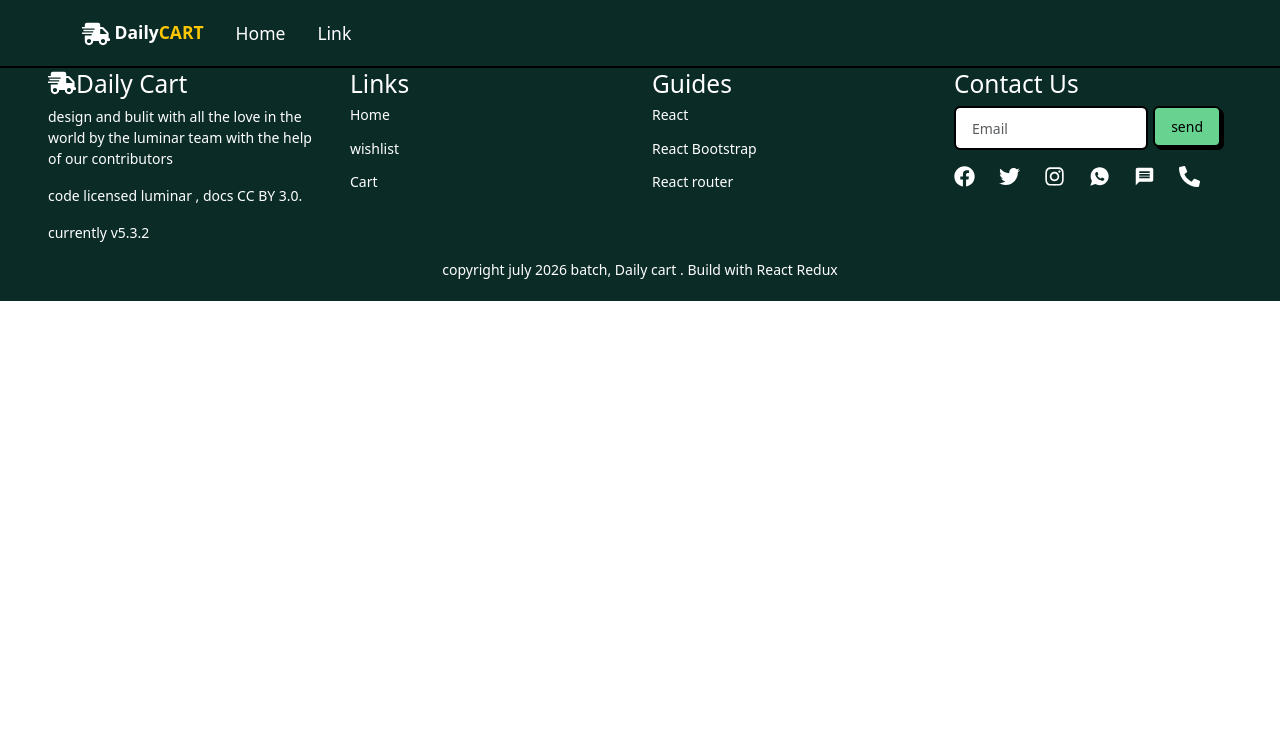
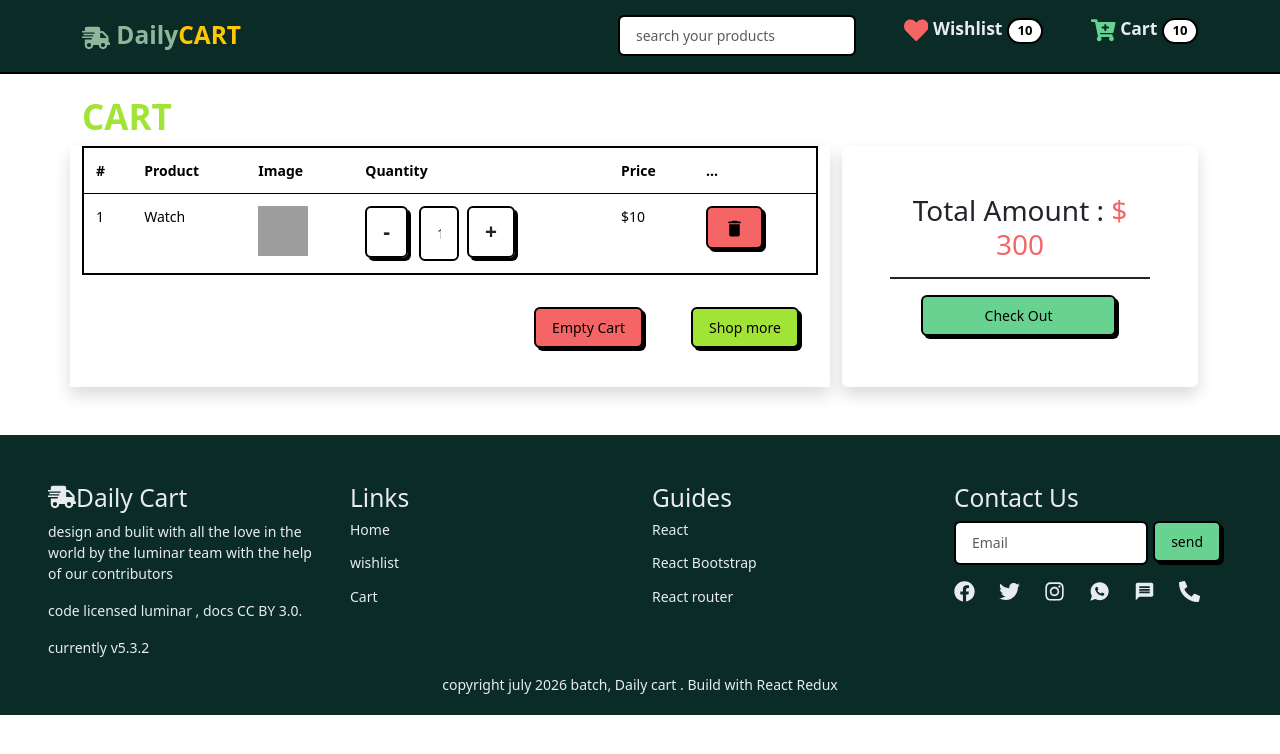
Before and after one commit to aameenm200-tech/redux-ecommerce, a React (Vite) app: page /cart in a window 1280 px wide. Shown: the top 754 px of the page. Built offline with nearby package versions, Linux system fonts and the light colour scheme; grey boxes are pictures that could not be loaded.

Commit message:
designing completed

```diff
--- a/src/Components/Footer.jsx
+++ b/src/Components/Footer.jsx
@@ -10,7 +10,7 @@ import { FaPhoneAlt } from "react-icons/fa";
 
 function Footer() {
   return (
-    <div className="p-5" style={{ height: "280px", backgroundColor:"#0B2B26"}}>
+    <div className="p-5 text-light" style={{ height: "280px", backgroundColor:"#0B2B26"}}>
       <div className='row'>
         <div className="col-lg-3 ">
           <div className="d-flex">
--- a/src/Components/Header.jsx
+++ b/src/Components/Header.jsx
@@ -3,17 +3,28 @@ import Container from 'react-bootstrap/Container';
 import Nav from 'react-bootstrap/Nav';
 import Navbar from 'react-bootstrap/Navbar';
 import { FaShippingFast } from "react-icons/fa";
+import { Link } from 'react-router-dom';
+import { FaHeart } from "react-icons/fa";
+import Badge from 'react-bootstrap/Badge';
+import { FaCartPlus } from "react-icons/fa";
+
+
+
+
 
 function Header() {
   return (
-    <Navbar style={{ backgroundColor:"#0B2B26"}} expand="lg" className="fixed-top" data-bs-theme="dark">
+    <Navbar style={{ backgroundColor:"#0B2B26"}} expand="lg" className="fixed-top">
       <Container>
-        <Navbar.Brand className=' fw-bold' href="#home"><FaShippingFast className='fs-2' /> Daily<span className='text-warning'>CART</span></Navbar.Brand>
+        <Navbar.Brand><Link to={"/"} className='text-decoration-none fw-bold fs-3' style={{color:"#8EB69B"}}><FaShippingFast className='fs-2' /> Daily<span className='text-warning'>CART</span></Link></Navbar.Brand>
         <Navbar.Toggle aria-controls="basic-navbar-nav" />
         <Navbar.Collapse id="basic-navbar-nav">
-          <Nav className="me-auto">
-            <Nav.Link href="#home">Home</Nav.Link>
-            <Nav.Link href="#link">Link</Nav.Link>
+          <Nav className="ms-auto">
+            <Nav.Item>
+              <input type='text' className='form-control' placeholder='search your products'/>
+            </Nav.Item>
+            <Link to={"/wishlist"} className='text-light text-decoration-none fw-bold ms-5'><FaHeart className='text-danger fs-3' /> Wishlist  <Badge pill bg="secondary">10</Badge></Link>
+            <Link to={"/cart"} className='text-light text-decoration-none fw-bold ms-5'><FaCartPlus className='text-success fs-3' /> Cart  <Badge pill bg="secondary">10</Badge></Link>
           </Nav>
         </Navbar.Collapse>
       </Container>
--- a/src/index.css
+++ b/src/index.css
@@ -2,7 +2,6 @@
     margin: 0px;
     padding: 0px;
     box-sizing: border-box;
-    color: white;
 }
 
   /* color:#051f20;
--- a/src/pages/Cart.jsx
+++ b/src/pages/Cart.jsx
@@ -1,9 +1,56 @@
 import React from 'react'
+import { MdDelete } from "react-icons/md";
+import { Link } from 'react-router-dom';
 
 function Cart() {
   return (
-    <div>
-      Cart
+    <div className='container my-5'>
+      <h1 className='pt-5 text-primary fw-bolder'>CART</h1>
+      <div className="row">
+        <div className="col-lg-8 shadow">
+
+          <table className='table'>
+            <thead>
+              <tr>
+                <th>#</th>
+                <th>Product</th>
+                <th>Image</th>
+                <th>Quantity</th>
+                <th>Price</th>
+                <th>...</th>
+              </tr>
+            </thead>
+            <tbody>
+              <tr>
+                <td>1</td>
+                <td>Watch</td>
+                <td><img style={{ width: "50px", height: "50px" }} src="https://encrypted-tbn0.gstatic.com/images?q=tbn:ANd9GcR9oE4LpbeiLOHJpAqYwWwlxJKqgBsLtLeH8ZsKC62sVQ&s=10" alt="" /></td>
+                <td>
+                  <div className='d-flex '>
+                    <button className='btn fs-4 fw-bold'>-</button>
+                    <input style={{width:'40px'}} value={10} type="text" className='form-control mx-2' readOnly />
+                    <button className='btn fs-4 fw-bold'>+</button>
+                  </div>
+                </td>
+                <td>$10</td>
+                <td><button className='btn btn-danger'><MdDelete className='fs-4' /></button></td>
+              </tr>
+            </tbody>
+          </table>
+<div className='float-end p-3'>
+<button className='btn btn-danger'>Empty Cart</button>
+<Link to={"/"} className='btn btn-primary ms-5'>Shop more</Link>
+</div>
+
+        </div>
+        <div className="col-lg-4">
+<div className="shadow rounded p-5 text-center">
+  <h2>Total Amount : <span className='text-danger'>$ 300</span></h2>
+  <hr />
+  <button className='btn btn-success w-75'>Check Out</button>
+</div>
+        </div>
+      </div>
     </div>
   )
 }
--- a/src/pages/Pagenotfound.jsx
+++ b/src/pages/Pagenotfound.jsx
@@ -1,9 +1,13 @@
 import React from 'react'
+import { Link } from 'react-router-dom'
+
 
 function Pagenotfound() {
   return (
-    <div>
-      page not found
+      <div style={{height:'100vh'}} className='d-flex justify-content-center align-items-center flex-column'>
+      <img style={{}} src="https://t3.ftcdn.net/jpg/16/02/59/84/360_F_1602598461_Zbf6xlcSjbP3wPWyM8xX2JjZTdNeMTro.jpg" alt="not found" />
+      <h1 className='my-5'>WE ARE SORRY, LOOKS LIKE YOU'RE LOST </h1>
+      <Link to={'/'} className='btn btn-dark p-2'>BACK TO HOME</Link>
     </div>
   )
 }
--- a/src/pages/Product.jsx
+++ b/src/pages/Product.jsx
@@ -13,7 +13,7 @@ function Product() {
                         <Card.Img style={{height:'300px'}} variant="top" src="https://encrypted-tbn0.gstatic.com/images?q=tbn:ANd9GcR9oE4LpbeiLOHJpAqYwWwlxJKqgBsLtLeH8ZsKC62sVQ&s=10" />
                         <Card.Body className='text-center'>
                             <Card.Title>Perfume</Card.Title>
-                          <Link to={`/product/:id`}  className='btn btn-info'>View More</Link>
+                          <Link to={`/product/:id`}  className='btn btn-outline-info'>View More</Link>
                         </Card.Body>
                     </Card>
 
--- a/src/pages/View.jsx
+++ b/src/pages/View.jsx
@@ -1,9 +1,31 @@
+import { FaStar } from "react-icons/fa";
 import React from 'react'
+
 
 function View() {
   return (
-    <div>
-      View
+    <div className="container my-5 pt-5">
+      <div style={{height:"80vh"}} className="row">
+        <div className="col-lg-6 text-center">
+          <img className='img-fluid' style={{height:"500px"}} src="https://png.pngtree.com/png-clipart/20240826/original/pngtree-realistic-watch-image-png-image_15852956.png" alt="" />
+          <div className="d-flex justify-content-evenly mt-5">
+            <button className='btn btn-outline-warning'>ADD TO WISHLIST</button>
+            <button className='btn btn-outline-success'>ADD TO CART</button>
+          </div>
+        </div>
+        <div className="col-lg-6">
+          <h3>title</h3>
+          <h2>$ 30</h2>
+          <h4>Brand :</h4>
+          <h4>Category :</h4>
+          <h5>Client Reviews</h5>
+          <div className="border shadow rounded my-5 p-3">
+            <p><span className='fw-bolder'>Name :</span> message</p>
+            <p>Rating : 5 <FaStar className="text-warning"/></p>
+          </div>
+        </div>
+
+      </div>
     </div>
   )
 }
--- a/src/pages/Wishlist.jsx
+++ b/src/pages/Wishlist.jsx
@@ -1,9 +1,30 @@
 import React from 'react'
+import Card from 'react-bootstrap/Card';
+import { FaCartPlus } from "react-icons/fa";
+import { FaHeartCircleXmark } from "react-icons/fa6";
+
 
 function Wishlist() {
   return (
-    <div>
-      wishlist
+    <div className='container my-5'>
+      <h1 className='pt-5 text-primary fw-bolder'>WISHLIST</h1>
+      <div className="row pt-5">
+                {/* duplicate column according to products */}
+                <div className="col-lg-3">
+                    {/* cards */}
+                    <Card className='shadow '>
+                        <Card.Img style={{height:'300px'}} variant="top" src="https://encrypted-tbn0.gstatic.com/images?q=tbn:ANd9GcR9oE4LpbeiLOHJpAqYwWwlxJKqgBsLtLeH8ZsKC62sVQ&s=10" />
+                        <Card.Body className='text-center'>
+                            <Card.Title>Perfume</Card.Title>
+                          <div className="d-flex justify-content-evenly">
+                            <button className='btn btn-danger'> <FaHeartCircleXmark className='fs-3'/> </button>
+                            <button className='btn btn-success'><FaCartPlus className=' fs-3' /> </button>
+                          </div>
+                        </Card.Body>
+                    </Card>
+
+                </div>
+            </div>
     </div>
   )
 }
```
